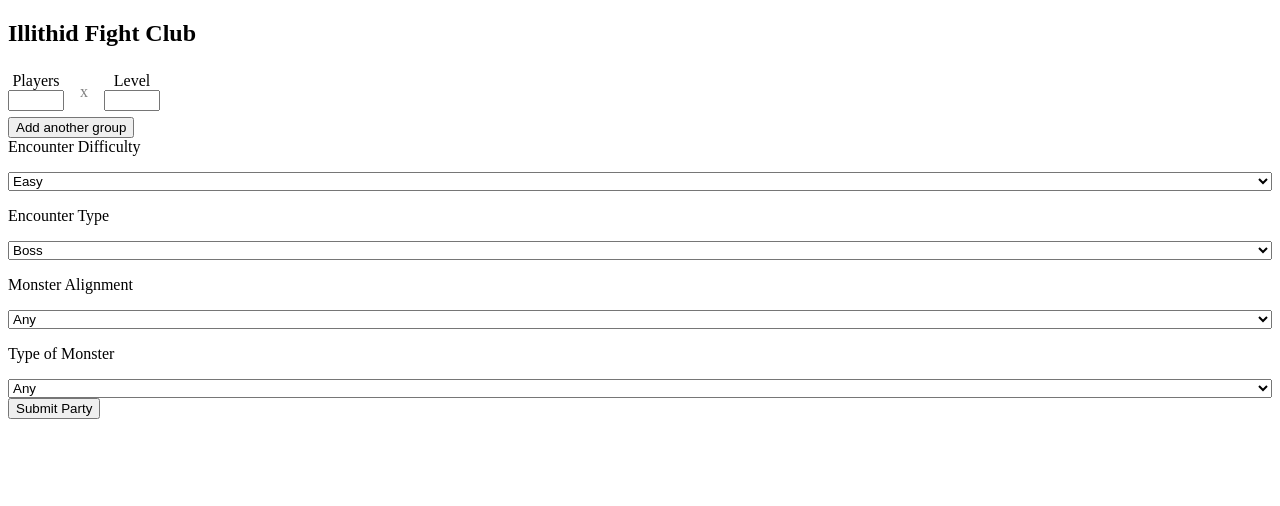
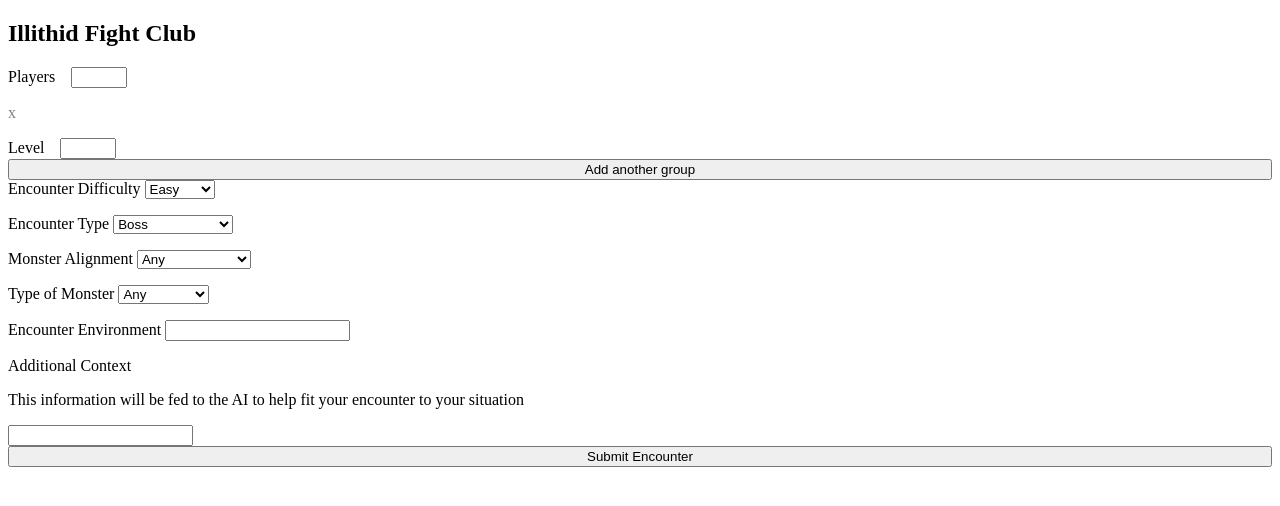
Before and after one commit to PolTwice/CombatCompute, a Flask app: template templates/index.html in a window 1280 px wide. Shown: the top 506 px of the page. Run offline with Flask 3, Linux system fonts and the light colour scheme; the template is opened without the code that fills it, so the values that code supplies are empty.

Commit message:
Added more fields. Changed app name

```diff
--- a/app.py
+++ b/app.py
@@ -7,7 +7,7 @@ app = Flask(__name__)
 @app.route("/")
 def home():
     # Returning a dictionary automatically converts it to JSON data
-    return {"message": "Welcome to the CombatCompute API!"}
+    return {"message": "Welcome to the Illithid Fight Club"}
 
 # This ensures the server only runs if we execute this file directly
 if __name__ == "__main__":
--- a/templates/index.html
+++ b/templates/index.html
@@ -6,11 +6,12 @@
     <title>Illithid Fight Club</title>
     <style>
 
-        .container{
-            gap: 2rem;
+        form{
+            display: flex;
+            flex-direction: column;
         }
 
-        .form-group{
+        .form-group > div{
             display: flex;
             flex-direction: row;
             gap: 1rem;
@@ -20,8 +21,8 @@
         .player, .level{
             display: flex;
             flex-direction: column;
+        }
 
-        }
         .player label, .level label{
             text-align: center;
         }
@@ -39,6 +40,7 @@
             flex-direction: column;
             gap: 1rem;
         }
+
     </style>
 </head>
 <body>
@@ -46,6 +48,7 @@
 <div class="container">
     <h2>Illithid Fight Club</h2>
 
+    <form action="/" method="POST">
     <!-- enter character info -->
     <div id="character-info">
         <div class="form-group">
@@ -78,7 +81,7 @@
     <div id="monster-info">
 
         <!-- encounter difficulty -->
-
+        <div>
             <label for="encounter-difficulty">Encounter Difficulty</label>
             <select id="encounter-difficulty">
                 <option value="easy">Easy</option>
@@ -86,8 +89,11 @@
                 <option value="hard">Hard</option>
                 <option value="deadly">Deadly</option>
             </select>
+        </div>
 
         <!-- encounter type -->
+
+        <div>
             <label for="encounter-type">Encounter Type</label>
             <select id="encounter-difficulty">
                 <option value="boss">Boss</option>
@@ -96,8 +102,10 @@
                 <option value="trio">Trio of Monsters</option>
                 <option value="horde">Horde</option>
             </select>
+        </div>
 
         <!-- alignment -->
+        <div>
             <label for="monster-alignment">Monster Alignment</label>
             <select id="monster-alignment">
                 <option value="any">Any</option>
@@ -111,9 +119,11 @@
                 <option value="neutevil">Neutral Evil</option>
                 <option value="chaosevil">Chatoic Neutral</option>
             </select>
+        </div>
 
 
         <!-- Type of monsters -->
+        <div>
             <label for="monster-type">Type of Monster</label>
             <select id="monster-type">
                 <option value="any">Any</option>
@@ -133,8 +143,22 @@
             </select>
         </div>
 
-    <button onclick="submitParty()">Submit Party</button>
+        <div>
+            <label for="encounter-environment">Encounter Environment</label>
+            <input type="text" id="environment">
+        </div>
 
+        <div>
+            <label for="encounter-context">Additional Context</label>
+            <p>This information will be fed to the AI to help fit your encounter to your situation</p>
+            <input type="text" id="encounter-context">
+        </div>
+
+
+    </div>
+
+    <input type="submit" value="Submit Encounter">
+    </form>
 </div>
 
 <script>
@@ -157,14 +181,14 @@
     }
 
     function submitParty() {
-        // 1. Grab all the form-group rows
+        // Grab all the form-group rows
         const groups = document.querySelectorAll('.form-group');
 
-        // 2. Create an array to store our structured data objects
+        // Create an array to store our structured data objects
         let partyData = [];
         let summary = "Illithid Fight Club Roster:\n\n";
 
-        // 3. Loop through each row to grab its specific inputs
+        // Loop through each row to grab its specific inputs
         groups.forEach((group, index) => {
             // Find the specific inputs inside THIS row
             // We use querySelector instead of IDs because IDs are no longer unique when cloned
@@ -185,7 +209,7 @@
             summary += `Group ${index + 1}: ${playerCount} Players at Level ${level}\n`;
         });
 
-        // 4. Do whatever you want with the data!
+        // Do whatever you want with the data!
         // You can alert it, log it to the console, or send it to a server.
         alert(summary);
         console.log("Full Party Data Array:", partyData);
```
Lines whose indentation alone changed are shown as unchanged.
